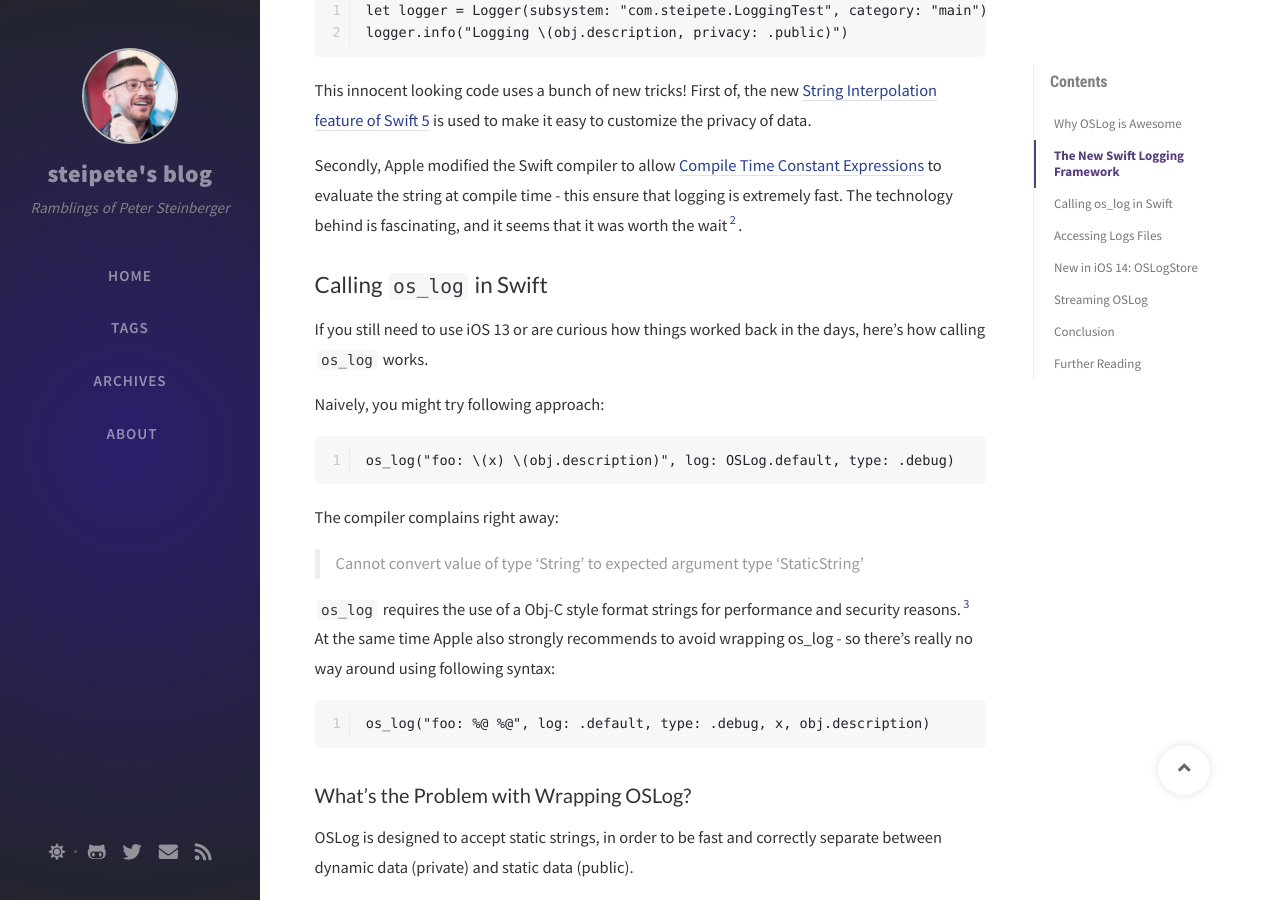
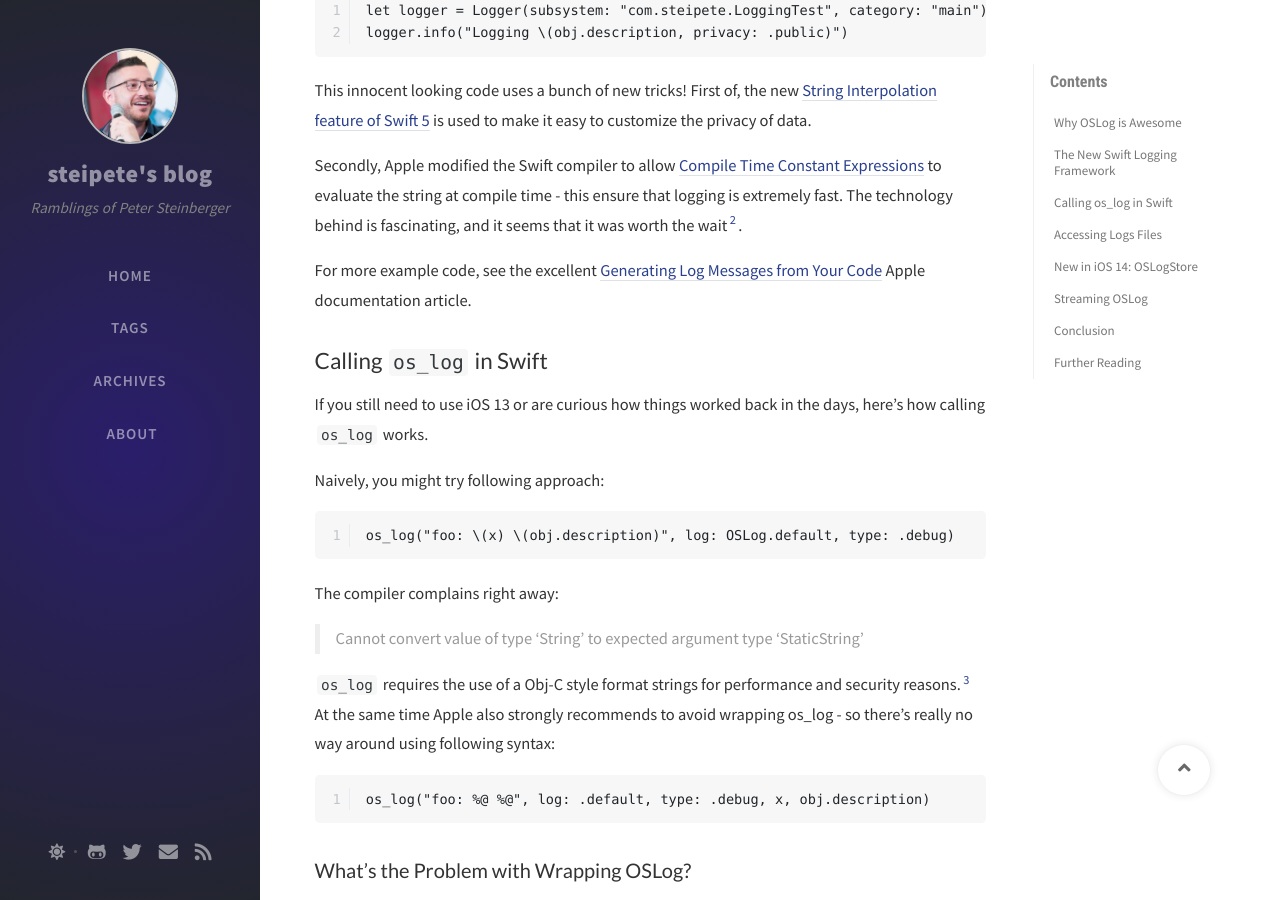
Before and after one commit to steipete/steipete.com, a Jekyll site: the page built from _posts/2020-08-05-logging-in-swift.md, in a window 1280 px wide and 900 px high, scrolled down 954 px. Built offline with Jekyll 4.4.1, drawn with Linux system fonts in a browser that asks for light colours; nearby versions of some CDN libraries; comment, search, counter and statistics services are not loaded; some of the changed text lies outside the part shown.

Commit message:
further reading

```diff
--- a/_posts/2020-08-05-logging-in-swift.md
+++ b/_posts/2020-08-05-logging-in-swift.md
@@ -35,6 +35,8 @@
 This innocent looking code uses a bunch of new tricks! First of, the new [String Interpolation feature of Swift 5](https://talk.objc.io/episodes/S01E143-string-interpolation-in-swift-5) is used to make it easy to customize the privacy of data.
 
 Secondly, Apple modified the Swift compiler to allow [Compile Time Constant Expressions](https://gist.github.com/marcrasi/b0da27a45bb9925b3387b916e2797789) to evaluate the string at compile time - this ensure that logging is extremely fast. The technology behind is fascinating, and it seems that it was worth the wait[^6].
+
+For more example code, see the excellent [Generating Log Messages from Your Code](https://developer.apple.com/documentation/os/logging/generating_log_messages_from_your_code) Apple documentation article.
 
 [^6]: Apple claimed in the [WWDC 2016 video about Unified Logging](https://developer.apple.com/videos/play/wwdc2016/721/) that support for Swift is coming "real soon". It took them 4 years, but they finally delivered on a worthy wrapper.
 
@@ -202,3 +204,5 @@
 - [Unified Logging and Activity Tracing, WWDC 2016](https://developer.apple.com/videos/play/wwdc2016/721/)
 - [Explore logging in Swift, WWDC 2020](https://developer.apple.com/videos/play/wwdc2020/10168/)
 - [Making `os_log` public on macOS Catalina](https://saagarjha.com/blog/2019/09/29/making-os-log-public-on-macos-catalina/)
+- [Generating Log Messages from Your Code](https://developer.apple.com/documentation/os/logging/generating_log_messages_from_your_code)
+- [Meet the new Logger API](https://wwdcbysundell.com/2020/meet-the-new-logger-api/)
```
